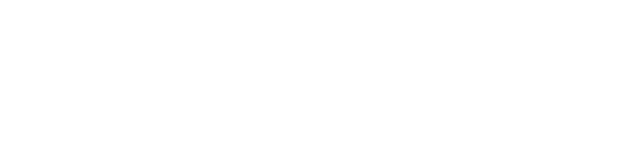
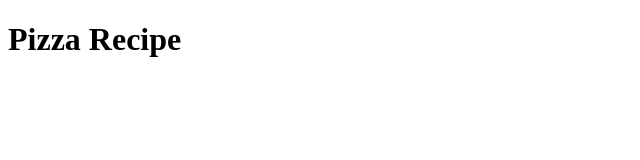
Before and after one commit to Michel-start/odin-recipes, a plain HTML site: page recipes/pizza.html in a window 1280 px wide. Shown: the whole page, without its empty margins (0-640 px from the left). Drawn offline with Linux system fonts and the light colour scheme.

Commit message:
added h1 to pizza.html

```diff
--- a/recipes/pizza.html
+++ b/recipes/pizza.html
@@ -6,6 +6,6 @@
     </head>
 
     <body>
-
+        <h1>Pizza Recipe</h1>
     </body>
 </html>
```
